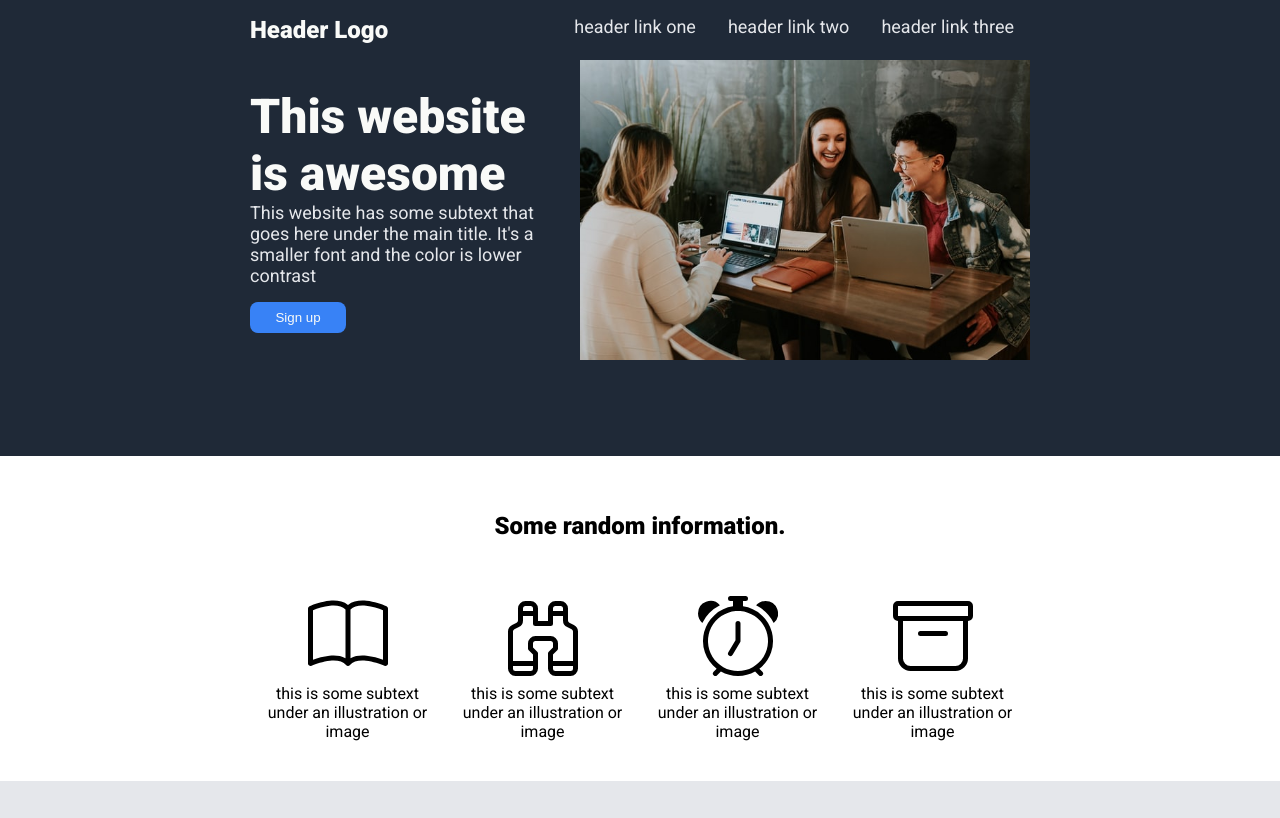
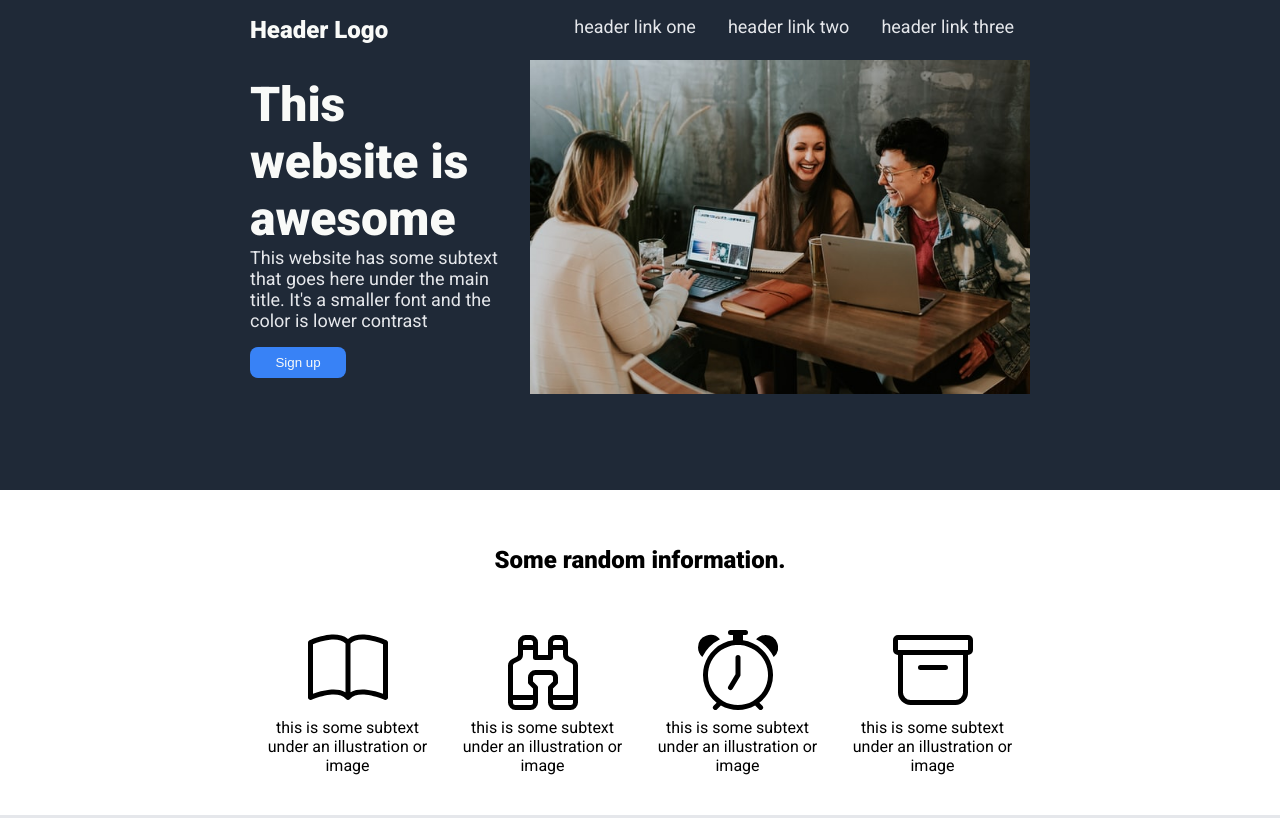
Before and after one commit to dan-dye/odin-landing-page, a plain HTML site: page index.html in a window 1280 px wide. Shown: the top 818 px of the page. Drawn offline with Linux system fonts and the light colour scheme.

Commit message:
Adjust main image size and position

```diff
--- a/style.css
+++ b/style.css
@@ -60,9 +60,10 @@ nav > ul > li {
   padding: 0 16px;
 }
 
-.section-main > main {
+main {
   display: flex;
   padding-bottom: 96px;
+  justify-content: space-between;
 }
 
 main > .hero-text {
@@ -85,7 +86,7 @@ main > .hero-text {
 }
 
 main > img {
-  max-width: 450px;
+  max-width: 500px;
 }
 
 .section-information {
```
